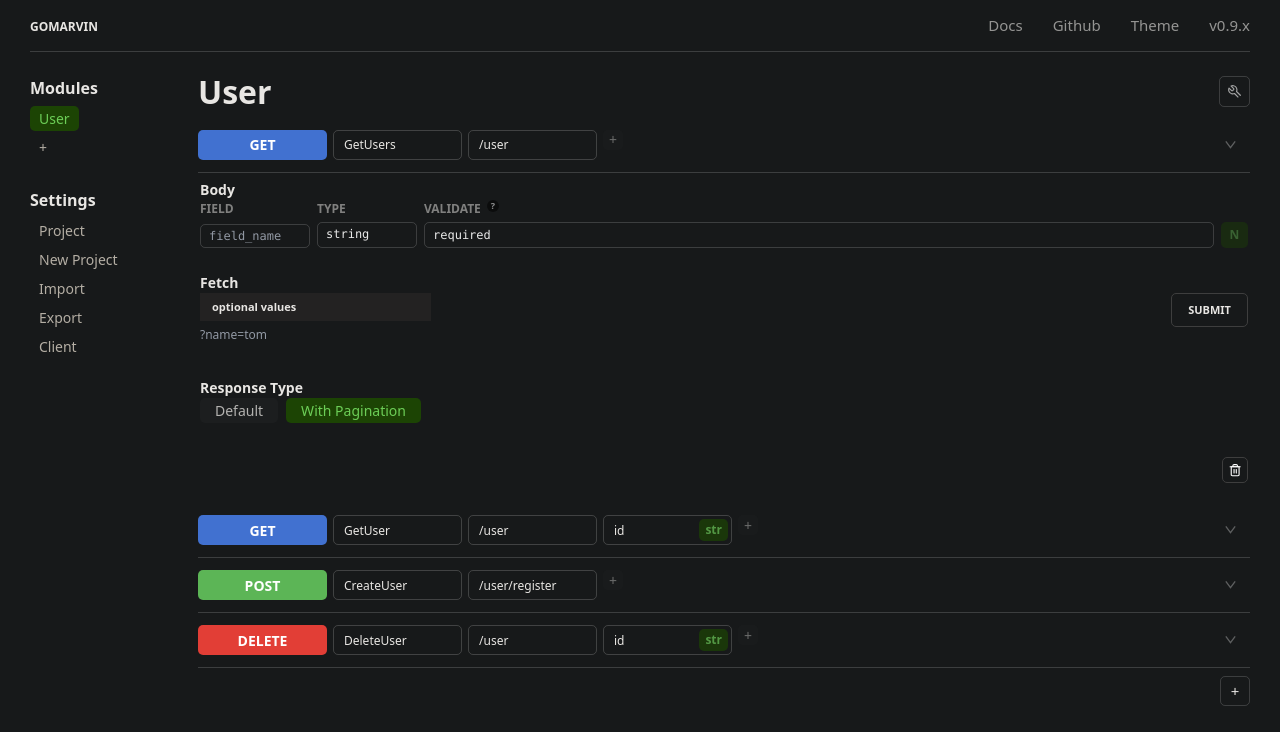
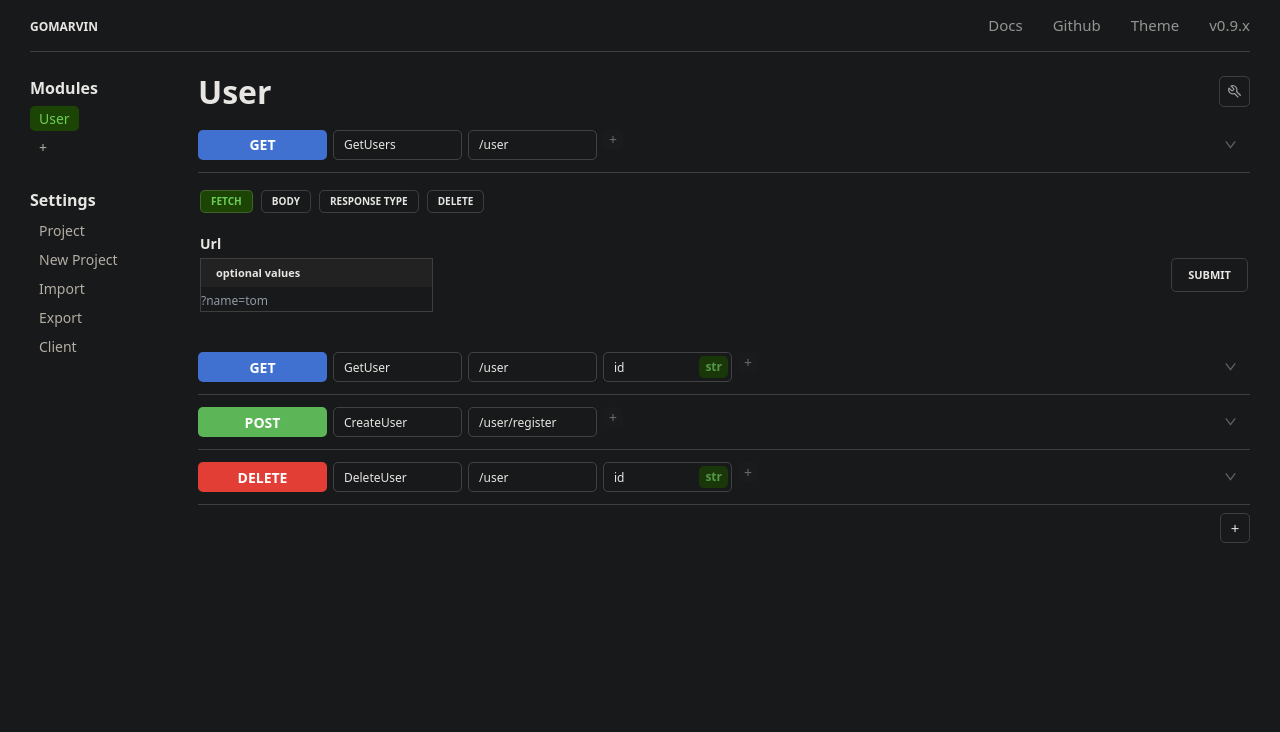
Before and after one commit to tompston/gomarvin-editor, a Vue app: page / in a window 1280 px wide. Both pictures are taken after a click on the button 1230 px from the left and 144 px from the top of the page. Shown: the top 732 px of the page. Built offline with nearby package versions, Linux system fonts and the light colour scheme.

Commit message:
design stuff

```diff
--- a/src/assets/css/components/editor__left.css
+++ b/src/assets/css/components/editor__left.css
@@ -25,7 +25,7 @@
 .module__name_btn {
   color: var(--module-name-btn-txt-col);
   font-size: var(--fs-9);
-    font-weight: 400;
+  font-weight: 500;
   border-radius: 5px;
   padding: 2px 9px;
 }
--- a/src/components/endpoint/Endpoint.vue
+++ b/src/components/endpoint/Endpoint.vue
@@ -30,11 +30,17 @@ const wantsToDeleteEndpoint = ref(false);
 defineEmits(['delete_event', 'create_new_endpoint']);
 
 const new_body_field: gomarvin.Body = reactive({ ...editor.init_body_fields });
+
+type possible_tabs = 'Fetch' | 'Body' | 'Response Type' | 'Delete';
+
+const tabs = ['Fetch', 'Body', 'Response Type', 'Delete'];
+
+const currently_selected_tab = ref<possible_tabs>('Fetch');
 </script>
 
 <template>
   <div class="endpoint">
-    <div class="grid grid-cols-1 overflow-auto">
+    <div class="grid grid-cols-1 overflow-y-auto---">
       <div class="endpoint__info">
         <!-- Endpoint method -->
         <div class="">
@@ -174,10 +180,27 @@ const new_body_field: gomarvin.Body = reactive({ ...editor.init_body_fields });
     </div>
   </div>
 
-  <transition name="expand">
-    <div class="p-[2px] mt-[4px] mb-[8px]" v-if="detailsAreShown">
+  <transition name="expand---">
+    <div>
+      <div class="p-[2px] mt-[12px] mb-[8px]" v-if="detailsAreShown">
+        <div class="flex gap-2 mb-5">
+          <div v-for="tab in tabs">
+            <button
+              :class="{
+                'module__name_btn--selected': currently_selected_tab === tab,
+                'bg-light-select-1---': currently_selected_tab !== tab,
+              }"
+              class="py-[3px] px-2.5 text-[10px] fw-700 border-rad-5 border-1-3 uppercase"
+              @click="currently_selected_tab = tab"
+            >
+              {{ tab }}
+            </button>
+          </div>
+        </div>
+
         <!-- Single Body field -->
         <div class="mb-[10px] grid gap-6">
+          <div v-if="currently_selected_tab === 'Body'">
             <EndpointPanel header="Body">
               <div class="endpoint_body_grid fs-10 fw-700 opacity-50 mb-1">
                 <div>FIELD</div>
@@ -216,19 +239,24 @@ const new_body_field: gomarvin.Body = reactive({ ...editor.init_body_fields });
                     :new_endpoint="true"
                     :endpoint="endpoint"
                     @create_body_field="
-                  editor.CreateBodyFieldAndResetInputFields(endpoint.body, new_body_field)
+                      editor.CreateBodyFieldAndResetInputFields(
+                        endpoint.body,
+                        new_body_field,
+                      )
                     "
                   />
                 </div>
               </div>
             </EndpointPanel>
+          </div>
 
-        <!-- Fetch request panel -->
+          <div v-if="currently_selected_tab === 'Fetch'">
             <EndpointPanel header="Fetch">
               <Fetch :endpoint="endpoint" />
             </EndpointPanel>
+          </div>
 
-        <!-- Switch  Response Type For Endpoint -->
+          <div v-if="currently_selected_tab === 'Response Type'">
             <EndpointPanel header="Response Type">
               <div class="mb-2">
                 <!-- <div class="endpoint_body_subheader mb-2">Response Type</div> -->
@@ -251,19 +279,30 @@ const new_body_field: gomarvin.Body = reactive({ ...editor.init_body_fields });
                         ? 'currently_selected_multiple_choices_option'
                         : ''
                     "
-                @click="endpoint.response_type = gomarvin.ResponseTypes.with_pagination"
+                    @click="
+                      endpoint.response_type = gomarvin.ResponseTypes.with_pagination
+                    "
                   >
                     With Pagination
                   </div>
                 </div>
               </div>
             </EndpointPanel>
+          </div>
 
+          <div v-if="currently_selected_tab === 'Delete'">
+            <EndpointPanel header="Delete">
               <div class="grid grid-cols-[1fr_auto] mt-[2px]">
-          <div class="endpoint_body_subheader"></div>
+                <!-- <div class="endpoint_body_subheader"></div> -->
                 <div v-if="!new_endpoint">
                   <div class="flex w-full h-full">
                     <div class="flex gap-[8px] flex-center">
+                      <button
+                        class="flex-center w-[26px] h-[26px] border-1-2 border-rad-5"
+                        @click="wantsToDeleteEndpoint = !wantsToDeleteEndpoint"
+                      >
+                        <DeleteSvg dims="14" fill="var(--svg-fill)" class="" />
+                      </button>
                       <transition name="fade">
                         <div v-if="wantsToDeleteEndpoint">
                           <button
@@ -276,15 +315,11 @@ const new_body_field: gomarvin.Body = reactive({ ...editor.init_body_fields });
                           </button>
                         </div>
                       </transition>
-                <button
-                  class="flex-center w-[26px] h-[26px] border-1-2 border-rad-5"
-                  @click="wantsToDeleteEndpoint = !wantsToDeleteEndpoint"
-                >
-                  <DeleteSvg dims="14" fill="var(--svg-fill)" class="" />
-                </button>
                     </div>
                   </div>
                 </div>
+              </div>
+            </EndpointPanel>
           </div>
 
           <!-- DEBUG GRID -->
@@ -304,6 +339,7 @@ const new_body_field: gomarvin.Body = reactive({ ...editor.init_body_fields });
             <div>
               <div>endpoint</div>
               <div>{{ endpoint }}</div>
+            </div>
           </div>
         </div>
       </div>
--- a/src/components/endpoint/EndpointPanel.vue
+++ b/src/components/endpoint/EndpointPanel.vue
@@ -11,11 +11,11 @@ defineProps<{
         {{ header }}
       </span>
     </div> -->
-    <div class="fw-700 fs-9">
+    <!-- <div class="fw-700 fs-9">
       <span class="opacity-80---">
         {{ header }}
       </span>
-    </div>
+    </div> -->
 
     <div>
       <slot />
--- a/src/components/endpoint/Fetch.vue
+++ b/src/components/endpoint/Fetch.vue
@@ -16,7 +16,7 @@ const urlParamsValues = ref(urlParams.value.map(() => ''));
 const bodyParamsValues = ref(bodyParams.value.map(() => ''));
 
 const client: gomarvin.Client = utils.getClient();
-console.log(client);
+// console.log(client);
 
 //
 const is_fetching = ref(false);
@@ -82,6 +82,7 @@ async function handleSubmit() {
       <div class="">
         <div class="grid">
           <!-- url -->
+          <div class="header___3">Url</div>
           <div class="grid grid-cols-[1fr_auto_auto] overflow-auto mb-2">
             <div class="flex gap-2">
               <!-- <div class="fetch_input_box">
@@ -91,6 +92,18 @@ async function handleSubmit() {
                 </div>
               </div> -->
               <!-- url path params -->
+
+              <!-- <div class="fetch_input_box">
+                <label for="fetch_url_full" class="fetch_label"> url </label>
+                <div class="flex flex-wrap--- flex-center">
+                  <div class="flex gap-2">
+                    <div class="max-w-[200px]--- overflow-auto fs-10---">
+                      {{ client.host_url }}{{ client.api_prefix }}{{ endpoint.url }}
+                    </div>
+                  </div>
+                </div>
+              </div> -->
+
               <div
                 v-for="(urlParam, index) in urlParams"
                 :key="index"
@@ -125,7 +138,6 @@ async function handleSubmit() {
                       type="text"
                       placeholder="?name=tom"
                       v-model="appended_url"
-                      required="false"
                     />
                   </div>
                 </div>
@@ -148,6 +160,9 @@ async function handleSubmit() {
           </div>
         </div>
 
+        <div v-if="endpoint.body.length != 0">
+          <div class="header___3">Body</div>
+          <div class="grid grid-cols-1 overflow-auto">
             <div class="flex gap-2">
               <div v-for="(bodyParam, index) in bodyParams" :key="index">
                 <div class="flex flex-col">
@@ -165,26 +180,36 @@ async function handleSubmit() {
               </div>
             </div>
           </div>
+        </div>
+      </div>
     </form>
 
     <FetchResponse :data="endpoint_response" />
   </div>
 </template>
 
-<style>
+<style scoped>
 .fetch_input_box {
   /* border-radius: var(--border-rad-5); */
-  /* border: var(--border-1-3); */
+  border: var(--border-1-2);
   flex-direction: column;
   display: flex;
+  /* max-width: 220px; */
 }
 
 .fetch_label {
   background-color: var(--bg-light-select-1);
   /* background-color: var(--bg-light-select-1); */
   /* border-radius: var(--border-rad-5); */
-  padding: 6px 12px;
+  /* padding: 6px 12px; */
+  padding: 6px 0px 6px 15px;
   font-weight: 600;
   font-size: 11px;
 }
+
+.header___3 {
+  font-size: var(--fs-9);
+  font-weight: 700;
+  margin-bottom: 4px;
+}
 </style>
--- a/src/components/endpoint/FetchResponse.vue
+++ b/src/components/endpoint/FetchResponse.vue
@@ -2,7 +2,7 @@
 import { ref } from 'vue';
 
 const props = defineProps<{
-  data: any[];
+  data: any;
 }>();
 
 function isObject(value: any): boolean {
@@ -18,7 +18,7 @@ function nestedObjectToString(nestedObject: object): string {
 
 <template>
   <div class="grid grid-cols-1 overflow-auto">
-    <div class="container mx-auto--- max-h-[370px]">
+    <div class="container max-h-[370px]">
       <table v-if="data" class="min-w-full mt-4">
         <thead>
           <tr>
@@ -27,8 +27,7 @@ function nestedObjectToString(nestedObject: object): string {
               :key="key"
               class="pl-6 py-2 bg-light-select-1 text-left text-[10px] fw-700 uppercase tracking-wider sticky top-0"
             >
-            <span class="opacity-70">{{ key }}</span>
-
+              <span class="opacity-70">{{ key }}</span>
             </th>
           </tr>
         </thead>
@@ -45,7 +44,6 @@ function nestedObjectToString(nestedObject: object): string {
               <template v-else>
                 {{ value }}
               </template>
-              <!-- {{ value }} -->
             </td>
           </tr>
         </tbody>
```
Lines whose indentation alone changed are shown as unchanged.
